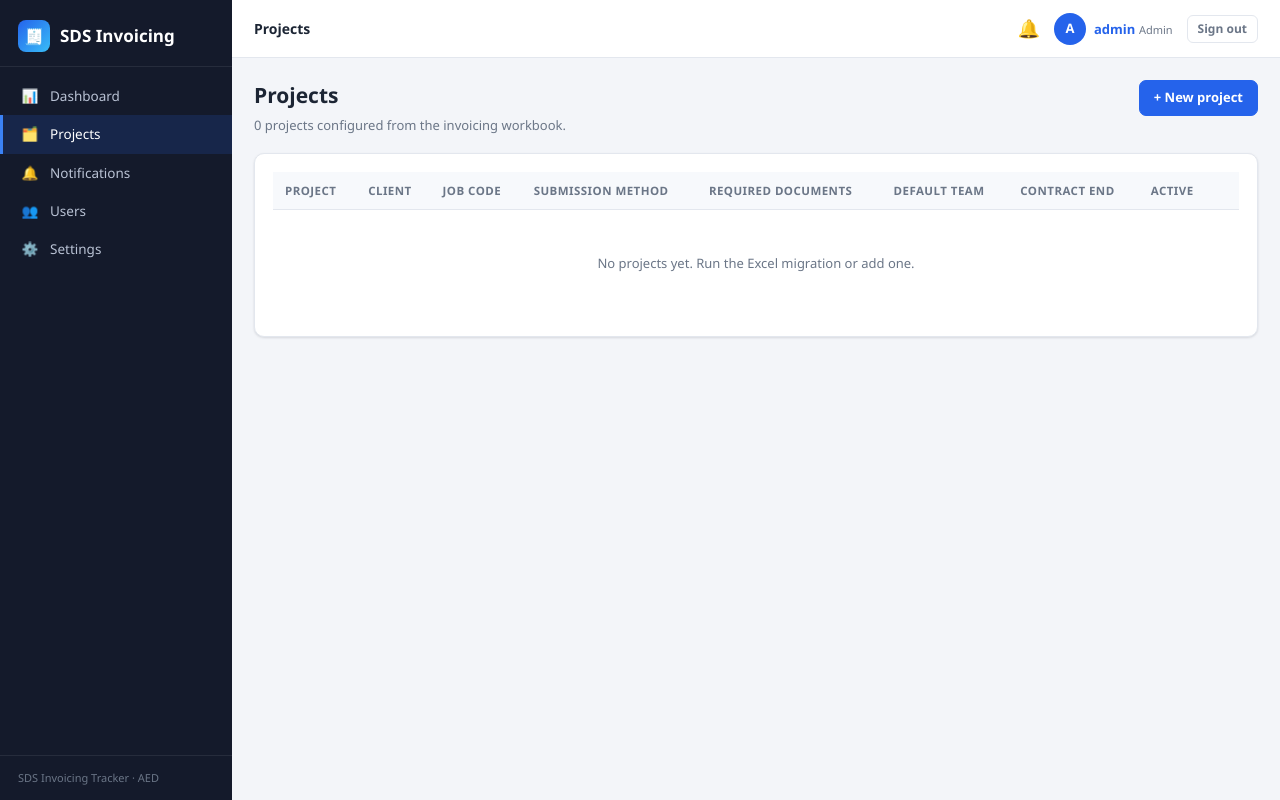
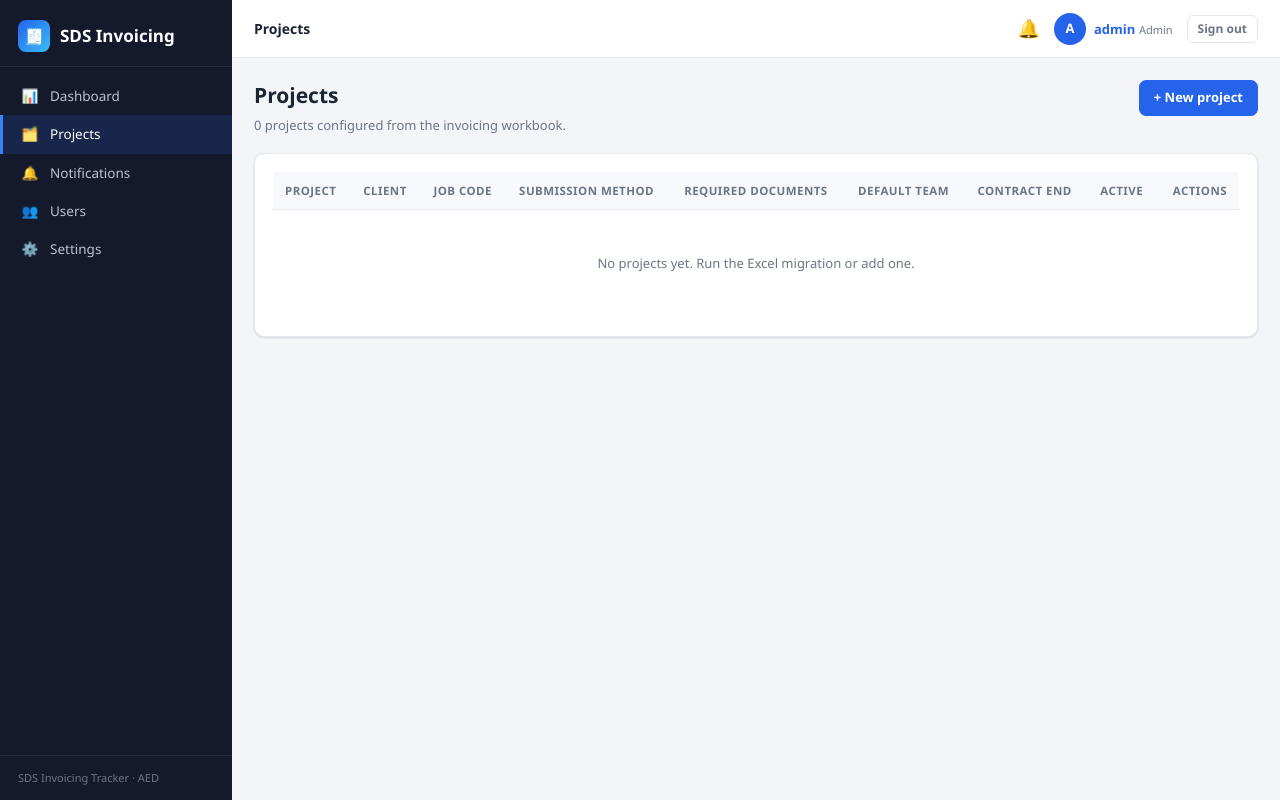
Before and after one commit to sgs-it/SDS-Invoicing, a Flask app: page /projects in a window 1280 px wide. Run offline with Flask 3, Linux system fonts and the light colour scheme; a user stored in the database is signed in; data that the repository does not hold is empty.

Commit message:
Fix UI issue with cut off action buttons in projects table

```diff
--- a/web/static/css/app.css
+++ b/web/static/css/app.css
@@ -172,6 +172,7 @@ table.tbl td { padding: 10px 12px; border-bottom: 1px solid var(--border); verti
 table.tbl tr:hover td { background: #fafbfe; }
 table.tbl tr:last-child td { border-bottom: none; }
 .tbl .strong { font-weight: 600; }
+.table-actions { white-space: nowrap; text-align: right; }
 
 /* ------------------------------------------------------------------ buttons */
 .btn {
--- a/web/templates/projects.html
+++ b/web/templates/projects.html
@@ -15,7 +15,7 @@
     <table class="tbl">
       <tr>
         <th>Project</th><th>Client</th><th>Job code</th><th>Submission method</th>
-        <th>Required documents</th><th>Default team</th><th>Contract end</th><th>Active</th><th></th>
+        <th>Required documents</th><th>Default team</th><th>Contract end</th><th>Active</th><th style="text-align: right;">Actions</th>
       </tr>
       {% for p in projects %}
       <tr>
```
